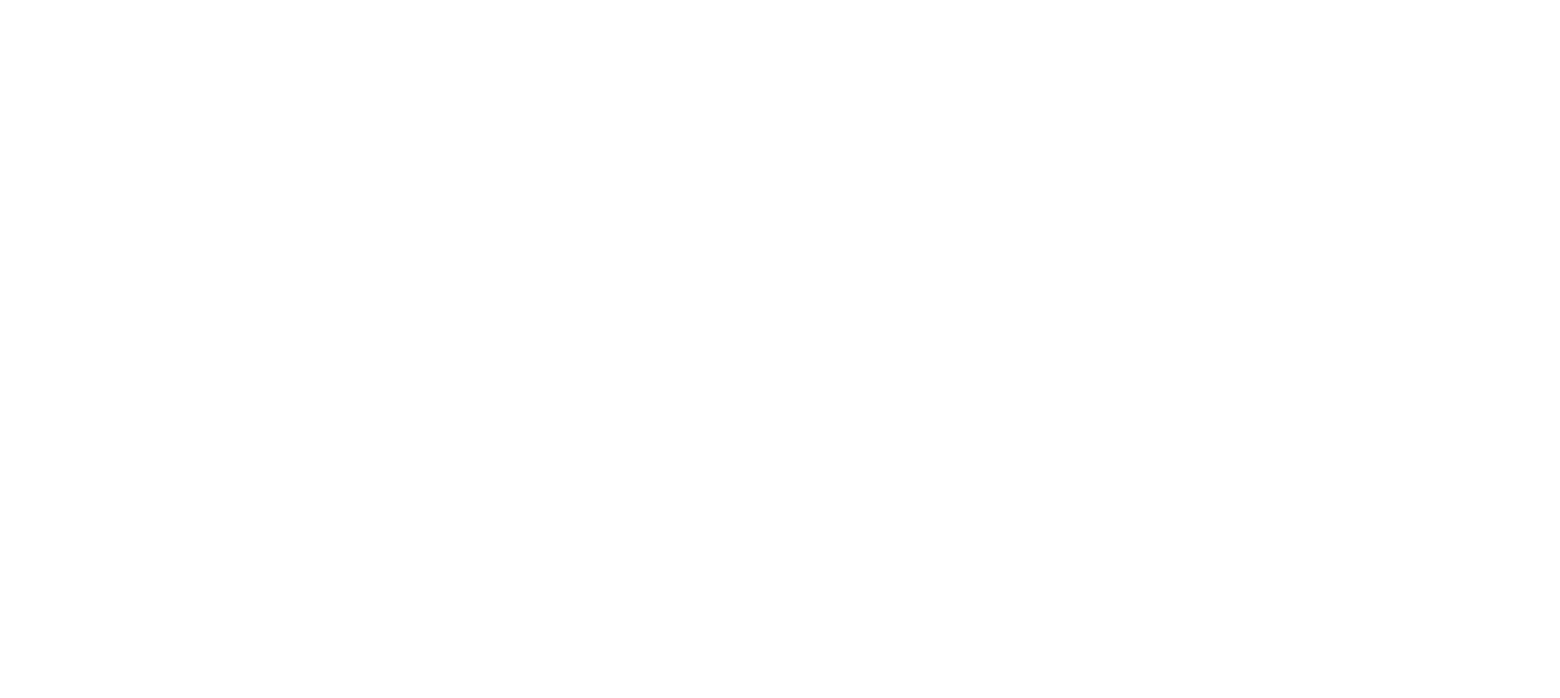
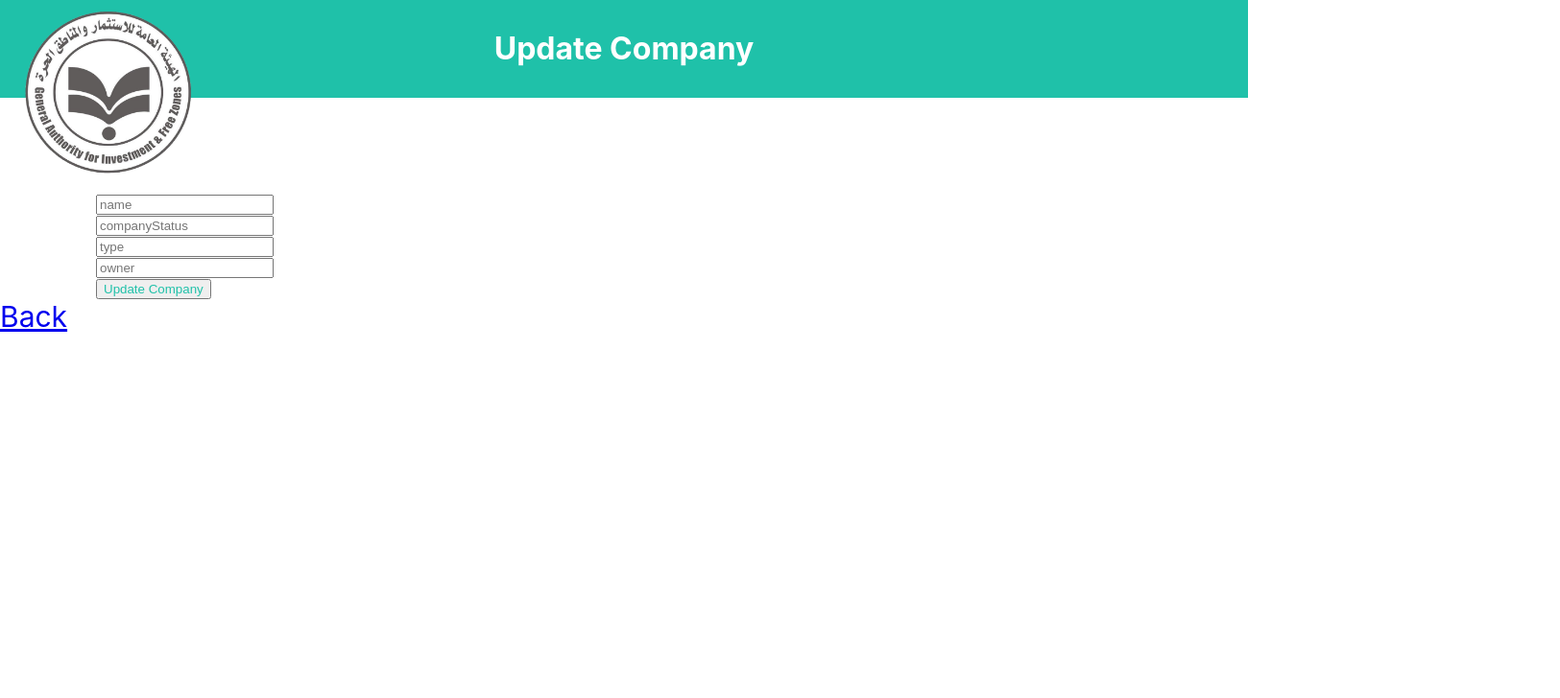
Before and after one commit to SE-GUC/SEians, a React (Create React App) app in the folder client/: page /UpdateCompany in a window 1280 px wide. Shown: the top 728 px of the page at 96% size, 1625 px wide, since content can reach past the window. Built offline with nearby package versions, Linux system fonts and the light colour scheme.

Commit message:
final Companies

```diff
--- a/client/src/routes/AdminPortal/Companies/Companies.js
+++ b/client/src/routes/AdminPortal/Companies/Companies.js
@@ -35,7 +35,7 @@
               <a style={{ fontSize:"30px"}} href="/GetCompany" class="btn btn-default">Manage Companies</a>
               <br/>
               <br/>
-
+              <a style={{ fontSize:"30px"}} href="/UpdateCompany" class="btn btn-default">Update Company</a>
 
               </center>
             <footer className="Footer">
--- a/client/src/routes/AdminPortal/Companies/CompanyViewer.js
+++ b/client/src/routes/AdminPortal/Companies/CompanyViewer.js
@@ -79,7 +79,6 @@
 
 
         </table>
-        <button type="button" onClick={this.handleUpdateSubmit} >Update</button><br></br>
         <button type="button" onClick={this.handledeleteSubmit} >Delete</button><br></br>
       </ul>
       </div>,document.getElementById('root'))
--- /dev/null
+++ b/client/src/routes/AdminPortal/Companies/UpdateCompany.js
@@ -0,0 +1,115 @@
+import React, { Component } from 'react';
+import { BrowserRouter as Router, Route } from 'react-router-dom';
+import Header from '../../../components/Layout/Header';
+import Footer from '../../../components/Layout/Footer';
+import axios from 'axios';
+
+
+export class UpdateCompany extends Component {
+        state = {
+            name : ''
+        }
+
+        handleInputChange1= event => {this.setState({name:event.target.value});}
+    handleInputChange2= event => {this.setState({companyStatus:event.target.value});}
+    handleInputChange3= event => {this.setState({type:event.target.value});}
+    handleInputChange4= event => {this.setState({owner:event.target.value});}
+
+
+    //handleSubmit(e){
+        handleSubmit= event =>{
+        event.preventDefault();
+        console.log("successful")
+
+        axios({
+            method: 'put',
+            headers: {
+              'Accept': 'application/json, text/plain, /',
+              'Content-Type': 'application/json'
+            },
+            url: 'http://localhost:5000/api/Companies/'+this.state.name,
+            data: {
+
+            companyStatus :this.state.companyStatus,
+            type :this.state.type ,
+            owner :this.state.owner
+
+           }
+        }).then(response => {
+            console.log(response)
+          })
+          .catch(error => {
+              console.log(error.response)
+          });
+          }
+
+
+
+    render(){
+        return(
+            <Router>
+<div className="NavigationBar">
+      <div className="container">
+      <Header name="Update Company" />
+      </div>
+    </div>
+
+    <div className="container" style={{marginTop: '100px',marginLeft: '100px', width: '1525px'}}>
+            <form onSubmit= {this.handleSubmit}>
+            <div className="form-group">
+            <input
+            type="text"
+            placeholder="name"
+            className="form-control"
+            name="name"
+            onChange={ this.handleInputChange1}
+            />
+            </div>
+            <div className="form-group">
+            <input
+            type="text"
+            placeholder="companyStatus"
+            className="form-control"
+            name="companyStatus"
+            onChange={ this.handleInputChange2}
+            />
+            </div>
+
+            <div className="form-group">
+            <input
+            type="text"
+            placeholder="type"
+            className="form-control"
+            name="type"
+            onChange={ this.handleInputChange3}
+            />
+            </div>
+
+            <div className="form-group">
+            <input
+            type="text"
+            placeholder="owner"
+            className="form-control"
+            name="owner"
+            onChange={ this.handleInputChange4}
+            />
+            </div>
+
+            <div className="form-group">
+            <button type="submit" className= "btn btn-primary" style={{color: '#1fc1a9'}}>
+            Update Company
+            </button>
+            </div>
+            </form>
+            </div>
+            <footer className="Footer">
+    <Footer/>
+    </footer>
+            <a style={{ fontSize:"30px"}} href="/CompanyViewer" class="btn btn-default">Back</a>
+      </Router>
+
+
+        )
+    }
+}
+export default UpdateCompany;
--- a/client/src/routes/index.js
+++ b/client/src/routes/index.js
@@ -10,7 +10,7 @@
 import Companies from './AdminPortal/Companies/Companies';
 import CreateCompany from './AdminPortal/Companies/CreateCompany';
 import GetCompany from './AdminPortal/Companies/GetCompany';
-
+import UpdateCompany from './AdminPortal/Companies/UpdateCompany';
 import CreatedSuccessfully from './AdminPortal/Companies/CreatedSuccessfully';
 import SSCApplication from  './InvestorPortal/Forms/SSCApplication'
 
@@ -47,6 +47,9 @@
     <Route path ="/GetCompany" exact component={GetCompany}/>
     </div>
     <div>
+    <Route path ="/UpdateCompany" exact component={UpdateCompany}/>
+    </div>
+    <div>
     <Route path ="/CreatedSuccessfully" exact component={CreatedSuccessfully}/>
     </div>
     <div>
```
